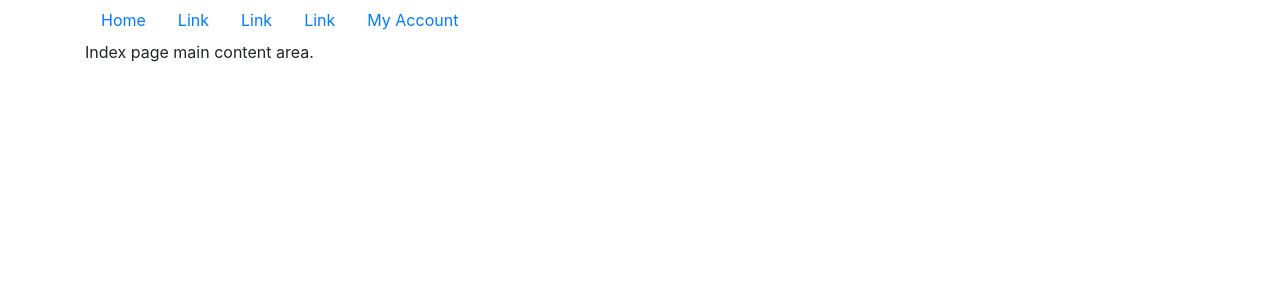
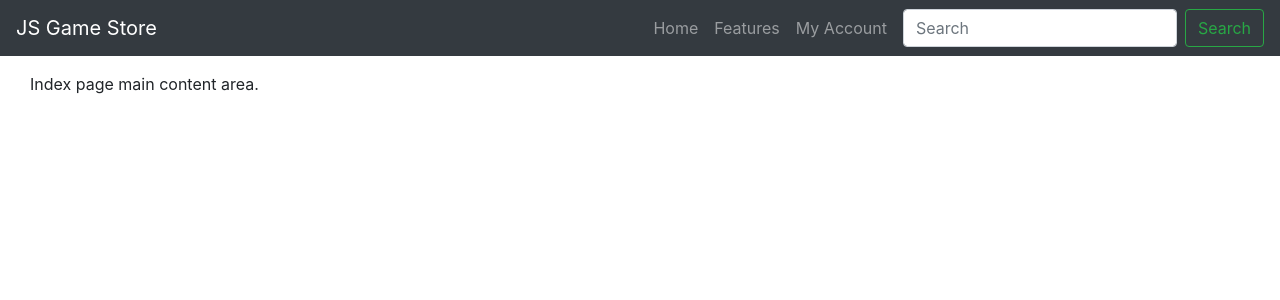
Before and after one commit to andeluvian/djangogamestore, a Django app: page / in a window 1280 px wide. Shown: the top 300 px of the page. Run offline with Django 3.2, Linux system fonts and the light colour scheme; some libraries are stand-ins or nearby versions.

Commit message:
Top nav bar

```diff
--- a/templates/layout.html
+++ b/templates/layout.html
@@ -7,47 +7,62 @@
     <meta name="viewport" content="width=device-width, initial-scale=1.0">
     <meta http-equiv="X-UA-Compatible" content="IE=edge">
 
-    <title>{% block title %}This title will be overridden{% endblock %}</title>
-    <link rel="stylesheet" href="{% static 'css/bootstrap.min.css' %}">
+    <title>{% block title %}{% endblock %}</title>
+    <!--link rel="stylesheet" href="{% static 'css/bootstrap.min.css' %}"-->
+    <link rel="stylesheet" href="https://stackpath.bootstrapcdn.com/bootstrap/4.1.3/css/bootstrap.min.css"
+          integrity="sha384-MCw98/SFnGE8fJT3GXwEOngsV7Zt27NXFoaoApmYm81iuXoPkFOJwJ8ERdknLPMO" crossorigin="anonymous">
+    <script src="https://stackpath.bootstrapcdn.com/bootstrap/4.1.3/js/bootstrap.min.js"
+            integrity="sha384-ChfqqxuZUCnJSK3+MXmPNIyE6ZbWh2IMqE241rYiqJxyMiZ6OW/JmZQ5stwEULTy"
+            crossorigin="anonymous"></script>
 </head>
+
 <body>
-
-<div class="container">
-
-    <header>
-        <nav>
-            <ul class="nav">
+<!-- Navbar -->
+<nav class="navbar navbar-expand-md navbar-dark bg-dark">
+    <a class="navbar-brand" href="{% url 'index' %}">JS Game Store</a>
+    <button class="navbar-toggler" type="button" data-toggle="collapse" data-target="#navbarSupportedContent"
+            aria-controls="navbarSupportedContent" aria-expanded="false" aria-label="Toggle navigation">
+        <span class="navbar-toggler-icon"></span>
+    </button>
+    <div class="collapse navbar-collapse" id="navbarSupportedContent">
+        <ul class="navbar-nav ml-auto">
             <li class="nav-item">
-                    <a class="nav-link" href="{% url 'index' %}">Home</a>
+                <a class="nav-link" href="{% url 'index' %}">Home <span class="sr-only">(current)</span></a>
             </li>
             <li class="nav-item">
-                    <a class="nav-link" href="#">Link</a>
+                <a class="nav-link" href="#">Features</a>
             </li>
-                <li class="nav-item">
-                    <a class="nav-link" href="#">Link</a>
-                </li>
-                <li class="nav-item">
-                    <a class="nav-link" href="#">Link</a>
-                </li>
-                <li class="nav-item">
+            <li class="nav-item mr-2">
                 <a class="nav-link" href="{% url 'login' %}">My Account</a>
             </li>
+            <form class="form-inline">
+                <input class="form-control mr-sm-2" type="search" placeholder="Search" aria-label="Search">
+                <button class="btn btn-outline-success my-2 my-sm-0" type="submit">Search</button>
+            </form>
         </ul>
-        </nav>
-    </header>
+    </div>
+</nav><!-- /Navbar -->
 
-    {% block main-content %}
+<div class="container-fluid">
 
-        <p>This body content will be overridden</p>
+    <!-- Main content area -->
+    <div class="col-sm">
 
-    {% endblock %}
+        <div class="row">
+            <div class="col mt-3">
+                {% block main-content %}{% endblock %}
+            </div>
+        </div>
+    </div><!-- /Main content area -->
+</div><!-- /Bootstrap container -->
 
-    <footer>
-        <!-- Site wide footer content goes here-->
-    </footer>
 
-    <script src="{% static 'js/bootstrap.js' %}"></script>
-
-</div> <!-- BOOTSTRAP CONTAINER ENDS HERE -->
+<!-- script src="{% static 'js/bootstrap.js' %}"></script-->
+<script src="https://code.jquery.com/jquery-3.3.1.slim.min.js"
+        integrity="sha384-q8i/X+965DzO0rT7abK41JStQIAqVgRVzpbzo5smXKp4YfRvH+8abtTE1Pi6jizo"
+        crossorigin="anonymous"></script>
+<script src="https://cdnjs.cloudflare.com/ajax/libs/popper.js/1.14.3/umd/popper.min.js"
+        integrity="sha384-ZMP7rVo3mIykV+2+9J3UJ46jBk0WLaUAdn689aCwoqbBJiSnjAK/l8WvCWPIPm49"
+        crossorigin="anonymous"></script>
 </body>
 </html>
```
Lines whose indentation alone changed are shown as unchanged.
